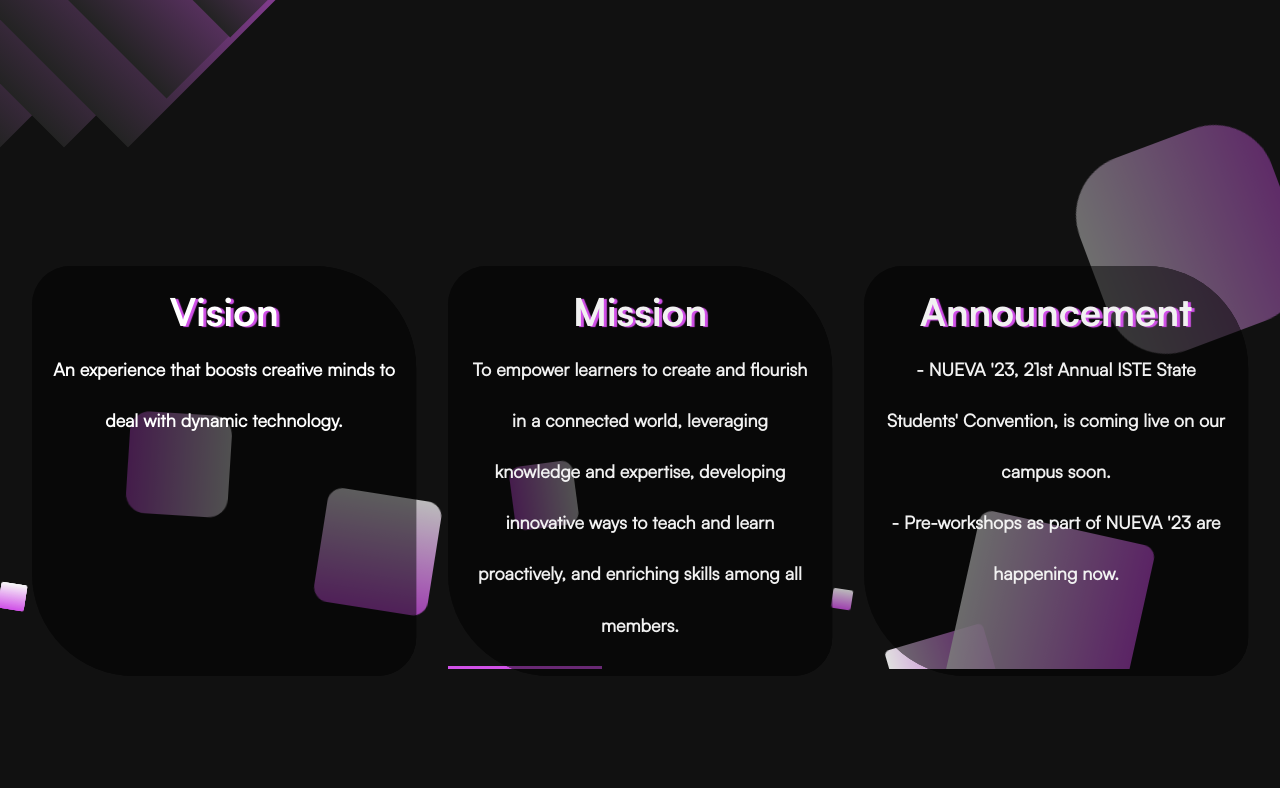
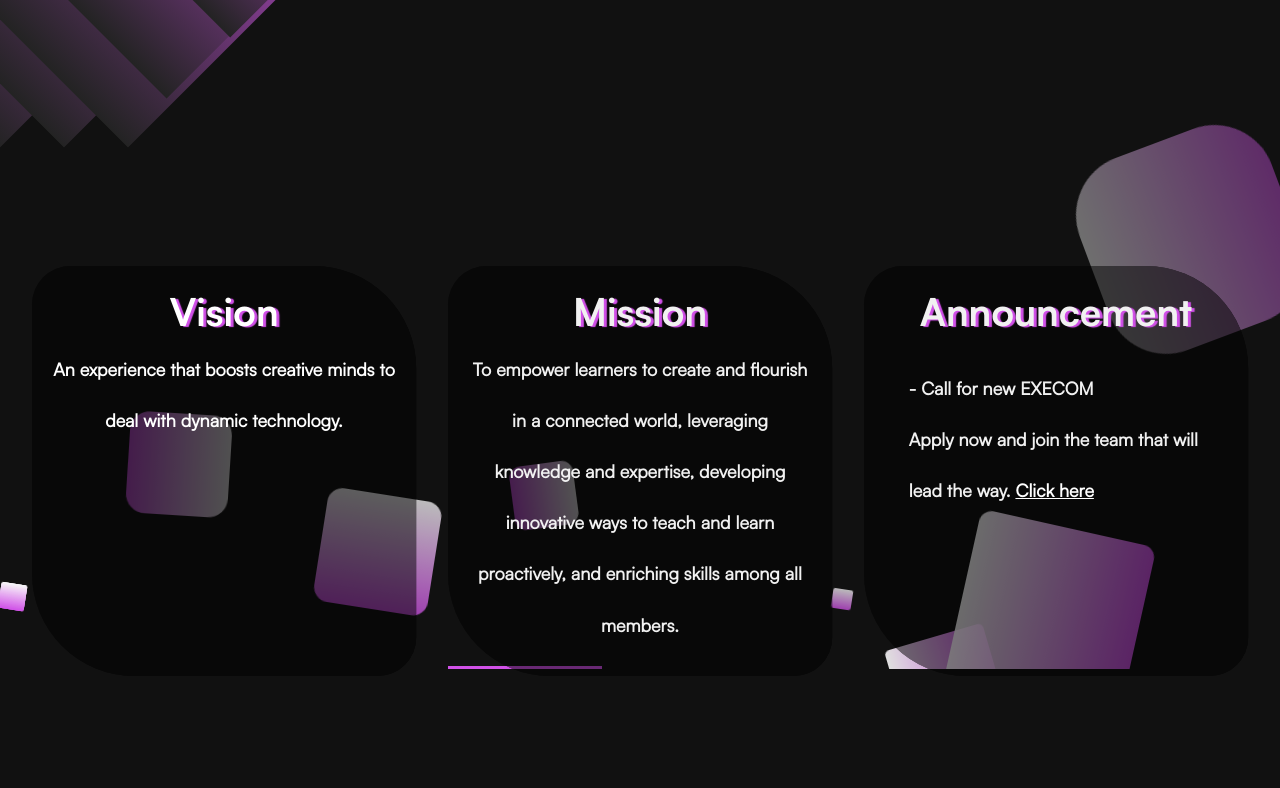
Before and after one commit to ISTEGECT/iste-website, a React (Create React App) app in the folder iste/: page / in a window 1280 px wide. Shown: the part 493-1281 px from the top of the page. Built offline with nearby package versions, Linux system fonts and the light colour scheme.

Commit message:
announcement change

```diff
--- a/iste/src/component/Details.css
+++ b/iste/src/component/Details.css
@@ -181,3 +181,10 @@
   transform: none;
   visibility: visible;
 }
+.Dcontent a{
+  color: white;
+}
+.Dcontent3{
+  text-align: left;
+  padding: 2vw;
+}
--- a/iste/src/component/Details.js
+++ b/iste/src/component/Details.js
@@ -29,7 +29,7 @@ export default function Details() {
        </div>
        <div className="announcement ">
         <h1>Announcement</h1>
-        <div className='Dcontent'>- NUEVA '23, 21st Annual ISTE State Students' Convention, is coming live on our campus soon.<br></br>- Pre-workshops as part of NUEVA '23 are happening now.
+        <div className='Dcontent Dcontent3'>- Call for new EXECOM<br></br><span>Apply now and join the team that will lead the way. </span><a href='https://bit.ly/IsteExecom'>Click here</a>
         </div>
        </div>
     </div>
```
